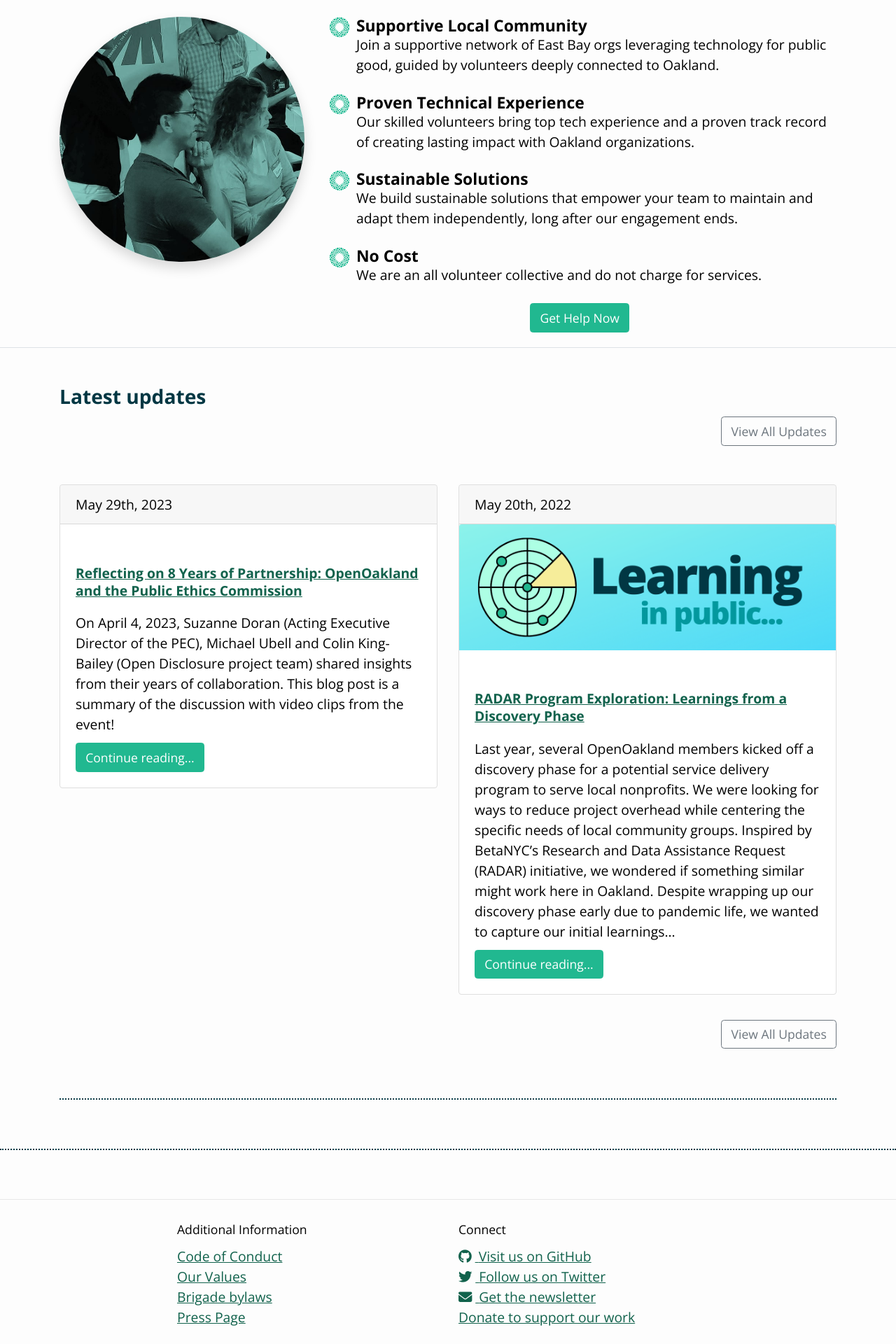
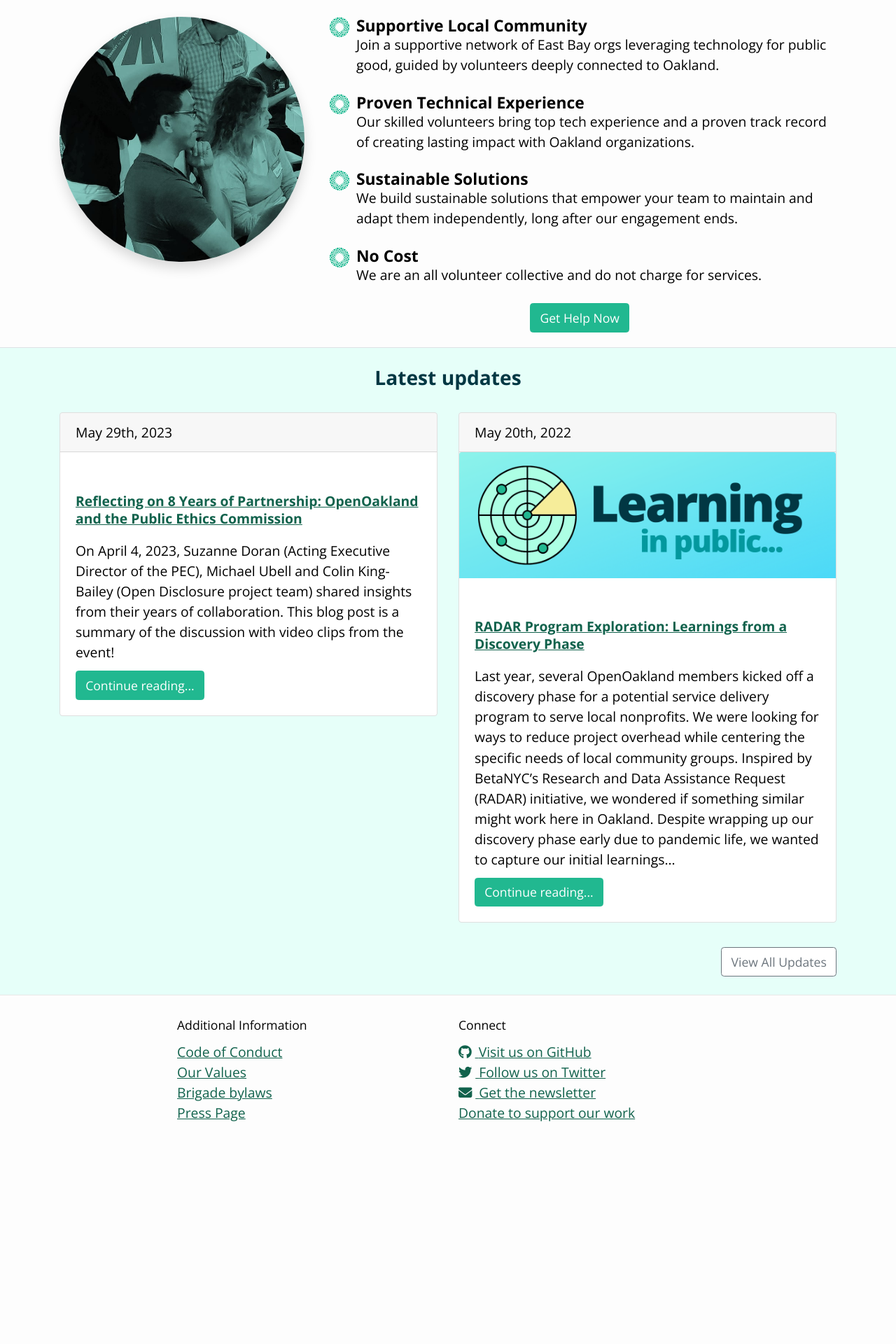
Before and after one commit to openoakland/openoakland.org, a Jekyll site: the page built from src/index.md, in a window 1280 px wide. Shown: the part 2017-3937 px from the top of the page at 70% size. Built offline with Jekyll 4.4.1, drawn with Linux system fonts in a browser that asks for light colours; nearby versions of some CDN libraries; after the commit the page ends 3645 px from its top, so only the background shows below that.

Commit message:
Return recent updates section
new background color and removed first "View All Updates"  button. Added white background to the button.

```diff
--- a/src/_includes/home-sections/recent-updates.html
+++ b/src/_includes/home-sections/recent-updates.html
@@ -1,8 +1,6 @@
-<section class="container">
-  <h2>Latest updates</h2>
-  <div class="d-grid gap-2 d-md-flex justify-content-md-end spacer-bottom">
-    <a href="/updates" class="btn btn-outline-secondary">View All Updates</a>
-  </div>
+<section class="pb-4 pt-4 bg-lighter-green">
+  <div class="container">
+    <h2 class="mt-0 text-center">Latest updates</h2>
 
     <div class="row">
       {% for post in site.posts limit:2 %}
@@ -11,7 +9,8 @@
 
           <div class="card-header">{{ post.date | date_to_string: "ordinal", "US" }}</div>
 
-        {% if post.feat-img %}<img src="{{ post.feat-img }}" class="card-img-top" alt="{{ post.feat-img-alt }}">{% endif
+          {% if post.feat-img %}<img src="{{ post.feat-img }}" class="card-img-top" alt="{{ post.feat-img-alt }}">{%
+          endif
           %}
 
           <div class="card-body">
@@ -27,8 +26,8 @@
 
     <div>
       <div class="d-grid gap-2 d-md-flex justify-content-md-end spacer-top">
-      <a href="/updates" class="btn btn-outline-secondary">View All Updates</a>
+        <a href="/updates" class="btn btn-outline-secondary bg-white">View All Updates</a>
       </div>
-    <hr class="hr-home">
+    </div>
   </div>
 </section>
--- a/src/_sass/main.scss
+++ b/src/_sass/main.scss
@@ -357,11 +357,6 @@
   font-weight: normal;
 }
 
-.latest-updates {
-  margin-bottom:2rem;
-
-}
-
 .index-hero {
   background-image: url("/assets/images/openoakland-blue.png"); /* The image used */
   background-color: #013743;
@@ -435,11 +430,6 @@
 hr.hr-slack {
   border-top: 2px dotted #013743;
   margin:5rem 0rem 3rem 0rem;
-}
-
-hr.hr-home {
-  border-top: 2px dotted #013743;
-  margin:4rem 0rem;
 }
 
 #what-we-offer h2{
--- a/src/index.md
+++ b/src/index.md
@@ -18,6 +18,4 @@
 
 
 <!--- Section: Latest Updates -->
-<div class="latest-updates"> {% include home-sections/recent-updates.html %} </div>
-
-<hr class="hr-home">
+{% include home-sections/recent-updates.html %}
```
Lines whose indentation alone changed are shown as unchanged.
